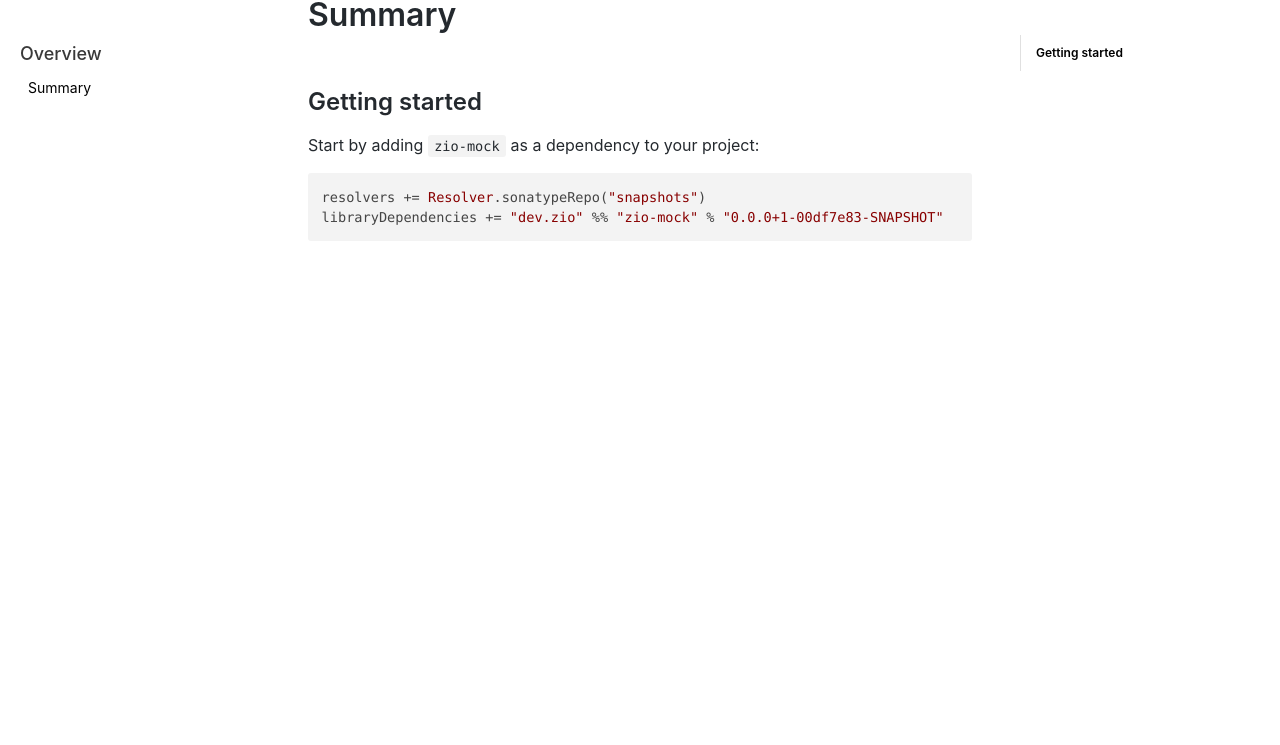
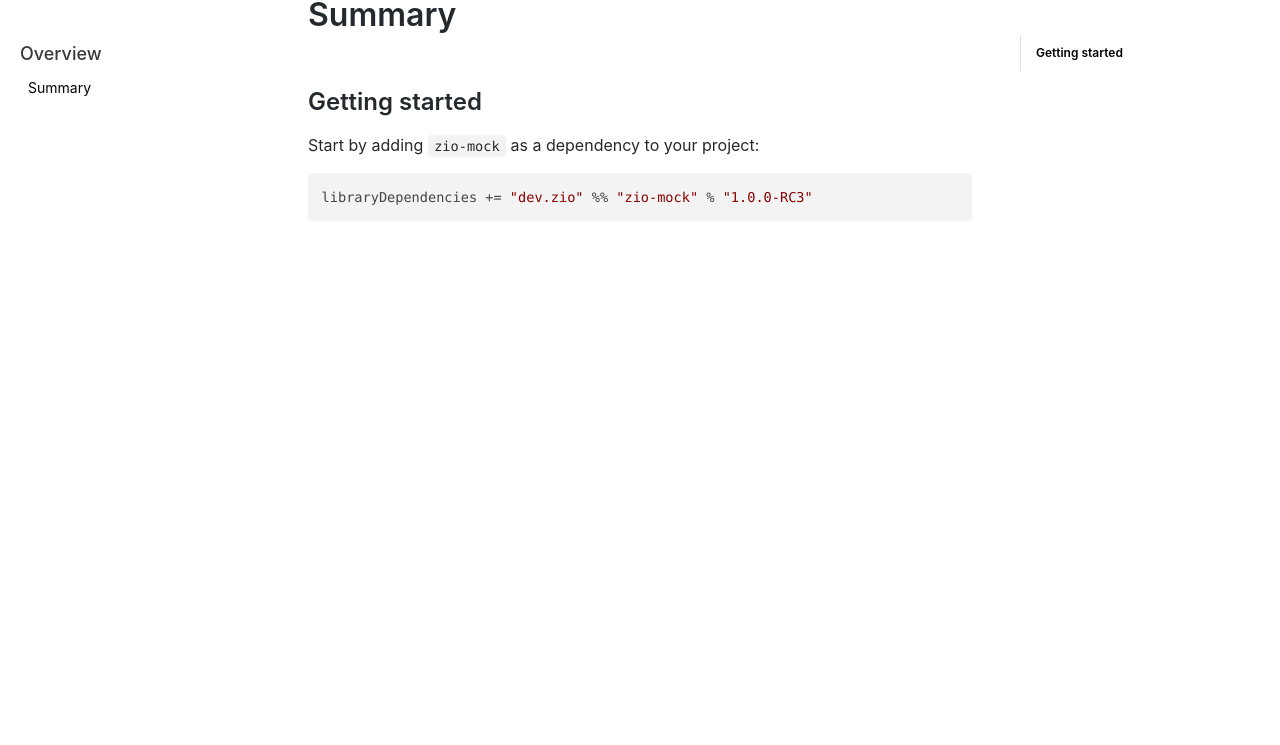
Before and after one commit to zio/zio-mock, a plain HTML site: page docs/overview/overview_index.html in a window 1280 px wide. Shown: the part 55-800 px from the top of the page. Drawn offline with nearby package versions, Linux system fonts and the light colour scheme; a script that the page names is missing; files whose address does not match are found by name.

Commit message:
Deploy website
Deploy website version based on 00df7e8328f2c46b5b72f485bf54d2e303766095

```diff
--- a/docs/overview/overview_index.html
+++ b/docs/overview/overview_index.html
@@ -62,7 +62,6 @@
             });
         </script></nav></div><div class="container mainContainer docsContainer"><div class="wrapper"><div class="post"><header class="postHeader"><h1 id="__docusaurus" class="postHeaderTitle">Summary</h1></header><article><div><span><h2><a class="anchor" aria-hidden="true" id="getting-started"></a><a href="#getting-started" aria-hidden="true" class="hash-link"><svg class="hash-link-icon" aria-hidden="true" height="16" version="1.1" viewBox="0 0 16 16" width="16"><path fill-rule="evenodd" d="M4 9h1v1H4c-1.5 0-3-1.69-3-3.5S2.55 3 4 3h4c1.45 0 3 1.69 3 3.5 0 1.41-.91 2.72-2 3.25V8.59c.58-.45 1-1.27 1-2.09C10 5.22 8.98 4 8 4H4c-.98 0-2 1.22-2 2.5S3 9 4 9zm9-3h-1v1h1c1 0 2 1.22 2 2.5S13.98 12 13 12H9c-.98 0-2-1.22-2-2.5 0-.83.42-1.64 1-2.09V6.25c-1.09.53-2 1.84-2 3.25C6 11.31 7.55 13 9 13h4c1.45 0 3-1.69 3-3.5S14.5 6 13 6z"></path></svg></a>Getting started</h2>
 <p>Start by adding <code>zio-mock</code> as a dependency to your project:</p>
-<pre><code class="hljs css language-scala">resolvers += <span class="hljs-type">Resolver</span>.sonatypeRepo(<span class="hljs-string">"snapshots"</span>)
-libraryDependencies += <span class="hljs-string">"dev.zio"</span> %% <span class="hljs-string">"zio-mock"</span> % <span class="hljs-string">"0.0.0+1-00df7e83-SNAPSHOT"</span>
+<pre><code class="hljs css language-scala">libraryDependencies += <span class="hljs-string">"dev.zio"</span> %% <span class="hljs-string">"zio-mock"</span> % <span class="hljs-string">"1.0.0-RC3"</span>
 </code></pre>
 </span></div></article></div><div class="docs-prevnext"></div></div></div><nav class="onPageNav"><ul class="toc-headings"><li><a href="#getting-started">Getting started</a></li></ul></nav></div><footer class="nav-footer" id="footer"><section class="sitemap"><a href="/zio-mock/" class="nav-home"><img src="/zio-mock/img/sidebar_brand2x.png" alt="ZIO Mock"/></a><div><h5>GitHub</h5><a class="github-button" href="https://github.com/zio/zio-mock" data-icon="octicon-star" data-count-href="/zio/zio-mock/stargazers" data-show-count="true" data-count-aria-label="# stargazers on GitHub" aria-label="Star this project on GitHub">Star</a></div><div><h5>Chat with us on Discord</h5><a href="https://discord.gg/2ccFBr4"><img src="/zio-mock//img/discord.png" width="120" alt="discord"/></a></div><div><h5>Additional resources</h5><a href="/zio-mock/api/index.html">Scaladoc of zio-mock</a></div></section><section class="copyright">Copyright © 2022 ZIO Maintainers</section></footer></div></body></html>
```
Also changed, not shown: api/zio/mock/BuildInfo$.html (+1 -1 lines).
